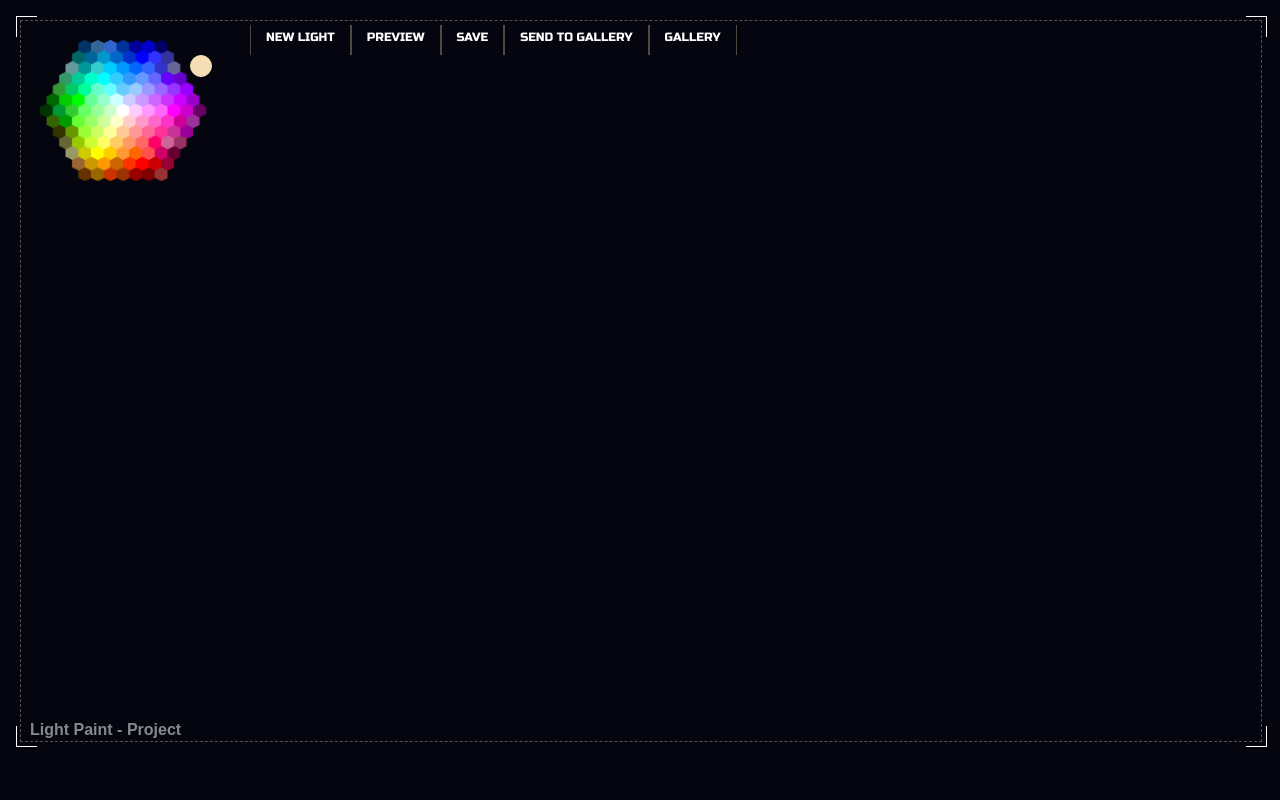
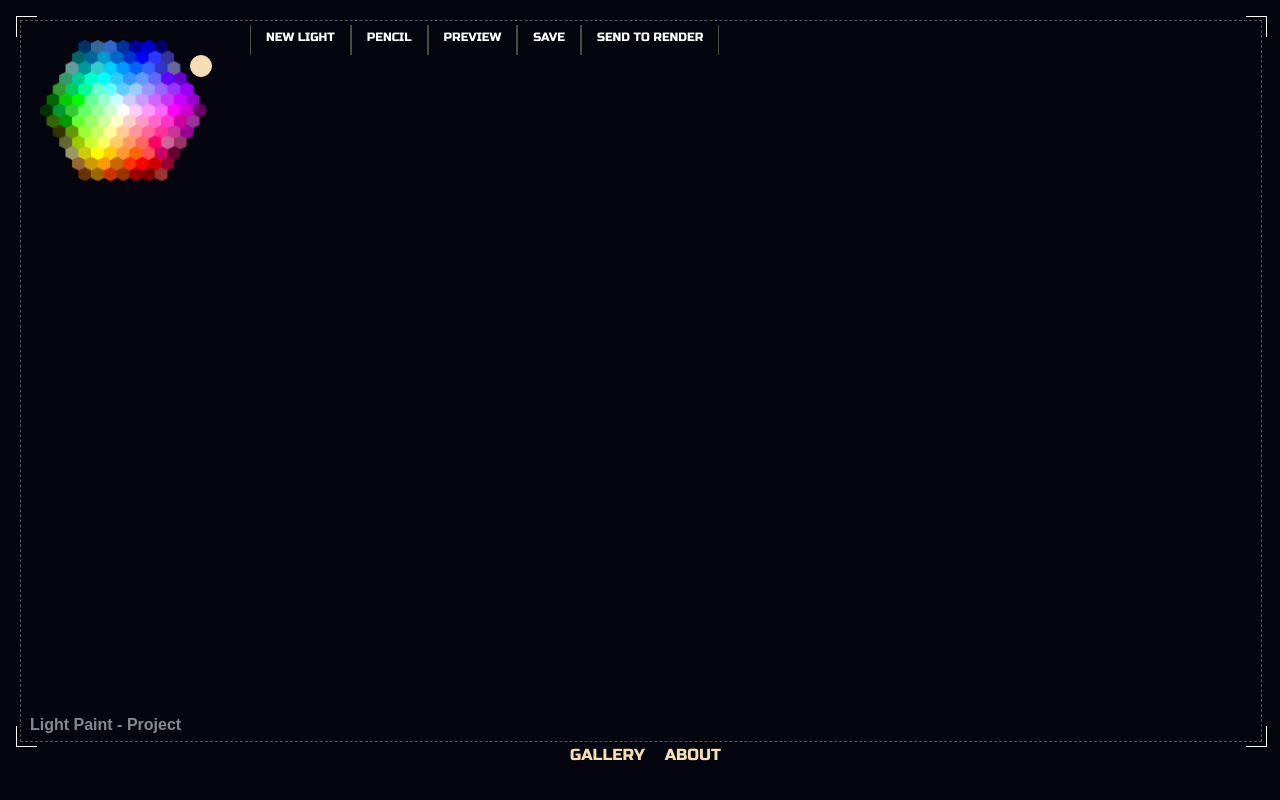
Before and after one commit to danielsussa/distributed-2d-render, a website built with webpack: page front/index.html in a window 1280 px wide. Built offline with nearby package versions, Linux system fonts and the light colour scheme; files whose address does not match are found by name.

Commit message:
refact folder

```diff
--- a/front/index.html
+++ b/front/index.html
@@ -18,10 +18,10 @@
 
       <div class="tool-bar-wrapper">
           <div class="tool-bar-item create-light">NEW LIGHT</div>
+          <div class="tool-bar-item">PENCIL</div>
           <div class="tool-bar-item preview-render">PREVIEW</div>
           <div class="tool-bar-item">SAVE</div>
-          <div class="tool-bar-item">SEND TO GALLERY</div>
-          <div class="tool-bar-item">GALLERY</div>
+          <div class="tool-bar-item">SEND TO RENDER</div>
       </div>
       <div class="frame-wrapper" hidden>
           <div class="left-up-resize"></div>
@@ -42,7 +42,10 @@
       </div>
     </div>
 
-
+    <div class="menu-wrapper">
+        <div class="menu-item">GALLERY</div>
+        <div class="menu-item">ABOUT</div>
+    </div>
 
 
   </body>
--- a/front/src/color-picker.js
+++ b/front/src/color-picker.js
@@ -7,12 +7,11 @@ export default function NewColorPicker($){
     const ctx = canvas.getContext('2d');
     ctx.scale(0.75, 0.75);
     var image = new Image();
-    image.src = "./img_colormap.gif";
+    image.src = "./static/images/img_colormap.gif";
     // var myCanvasElem = $("#canvas").get(0);
-    image.onload = function ()
-   {
-     ctx.drawImage(image, 0, 0, image.width, image.height);
-   }
+    image.onload = function () {
+      ctx.drawImage(image, 0, 0, image.width, image.height);
+    }
 
 
 
@@ -25,6 +24,6 @@ export default function NewColorPicker($){
         var pixelColor = "rgba("+pixel[0]+", "+pixel[1]+", "+pixel[2]+", "+pixel[3]+")";
         $('.color-selected').css('background-color', pixelColor);
         $( ".color-picker").trigger( "color", pixelColor );
-    })
+  })
 
 }
--- a/front/src/draw.js
+++ b/front/src/draw.js
@@ -22,6 +22,10 @@ function adjustFrame(){
   $(".right-down-resize").css('top', h - 15);
   $(".right-down-resize").css('left', w - 15);
   $(".frame-wrapper").show();
+
+  $(".title").css('top', h - 15);
+  $(".menu-wrapper").css('top', h + 25);
+  $(".menu-wrapper").css('left', w / 2 - 50);
 }
 
 
@@ -267,6 +271,7 @@ interact('.resizeable')
       $('.frame-wrapper').css('height', top + 15);
       $('.frame-wrapper').css('width', left + 15);
       $('.title').css('top', top);
+      $('.menu-wrapper').css('top', top + 40);
 
 
     },
--- a/front/src/index.js
+++ b/front/src/index.js
@@ -43,7 +43,6 @@ $("body").on("draw-render-info", function(e, sceneInfo){
         previewWorker.postMessage({action: e.data.action, data: e.data.data});
     }
     if (e.data.action == 'counter'){
-      console.log('opa')
       if (renderStatus === 'started'){
         renderWorker.postMessage({action: 'continue'});
       }
--- a/front/src/style.scss
+++ b/front/src/style.scss
@@ -60,33 +60,6 @@ body {
   color: rgb(134, 136, 143);
 }
 
-.colormap{
-  position: absolute;
-  top: 40px;
-  left: 40px;
-  width: 150px;
-}
-
-.color-picker{
-  position: absolute;
-  z-index: 1000;
-  top: 40px;
-  left: 40px;
-  width: 170px;
-  cursor: pointer;
-  height: 170px;
-}
-.color-selected{
-  top: 55px;
-  left: 190px;
-  position: absolute;
-  width: 20px;
-  border-radius: 30px;
-  height: 20px;
-  background-color: wheat;
-  border: 1px solid wheat;
-}
-
 .tool-bar-wrapper{
   top: 25px;
   left: 250px;
@@ -131,3 +104,45 @@ body {
     border-radius: 100%;
   }
 }
+
+.colormap{
+  position: absolute;
+  top: 40px;
+  left: 40px;
+  width: 150px;
+}
+
+.color-picker{
+  position: absolute;
+  z-index: 1000;
+  top: 40px;
+  left: 40px;
+  width: 170px;
+  cursor: pointer;
+  height: 170px;
+}
+.color-selected{
+  top: 55px;
+  left: 190px;
+  position: absolute;
+  width: 20px;
+  border-radius: 30px;
+  height: 20px;
+  background-color: wheat;
+  border: 1px solid wheat;
+}
+
+.menu-wrapper{
+  text-align: center;
+  top: 800px;
+  left: 300px;
+  display: inline-flex;
+  position: absolute;
+  height: 40px;
+  .menu-item{
+    cursor: pointer;
+    font-family: 'Russo One', sans-serif;
+    color: wheat;
+    margin-right: 20px;
+  }
+}
--- a/front/webpack.config.js
+++ b/front/webpack.config.js
@@ -39,6 +39,7 @@ module.exports = {
   plugins: [
     new CopyPlugin([
       { from: 'index.html', to: 'index.html', toType: 'file'},
+      { from: 'src/static', to: 'static'},
       { from: 'src/worker/render.worker.js', to: 'worker/render.worker.js', toType: 'file'},
     ]),
   ],
```
Also changed, not shown: front/src/static/images/img_colormap.gif (renamed from front/src/assets/images/img_colormap.gif).
